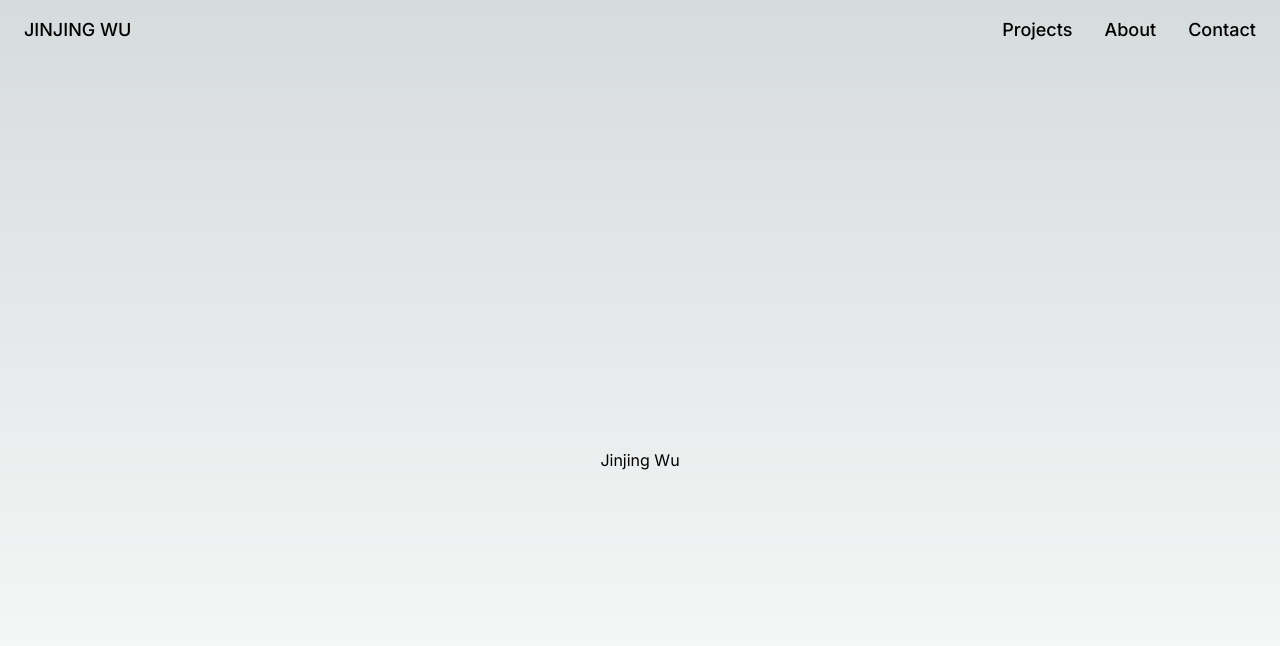
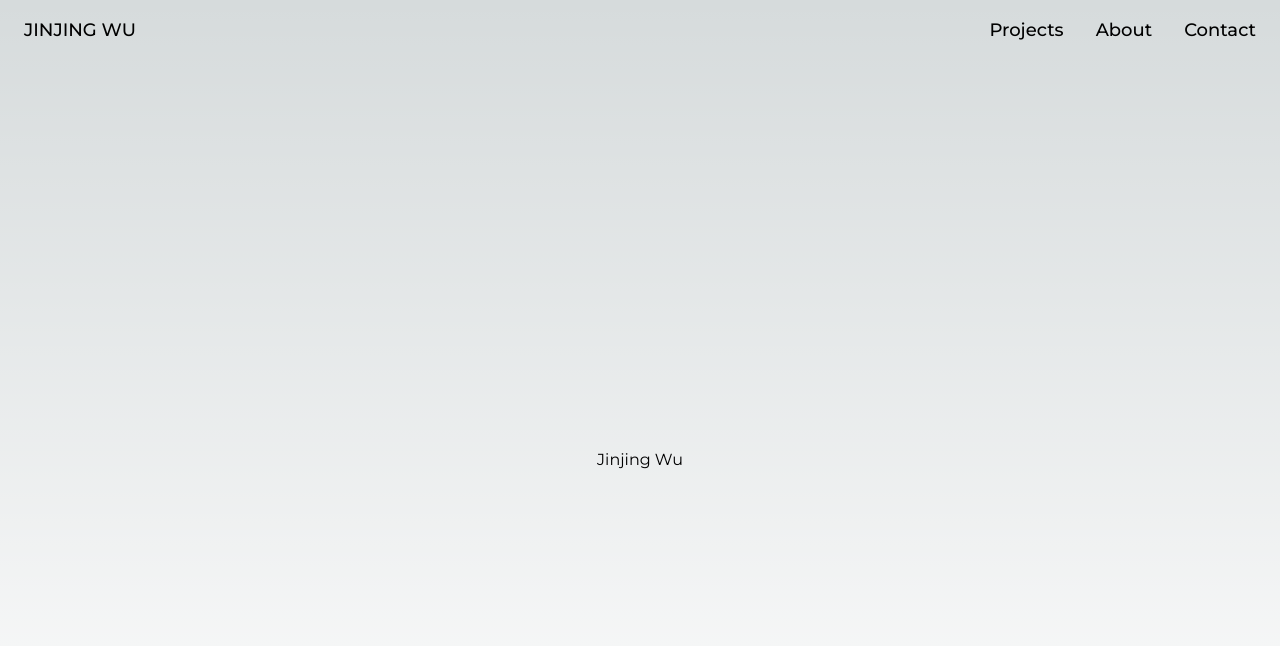
Before and after one commit to jinjingngo/blog, a Next.js app: page / in a window 1280 px wide. Shown: the top 646 px of the page. Built offline with nearby package versions, Linux system fonts and the light colour scheme.

Commit message:
feat: change font to Montserrat, looks so great!

```diff
--- a/src/app/layout.tsx
+++ b/src/app/layout.tsx
@@ -1,11 +1,11 @@
 import "./globals.css";
 
 import type { Metadata } from "next";
-import { Inter } from "next/font/google";
+import { Montserrat } from "next/font/google";
 
 import Header from "./components/Header";
 
-const inter = Inter({ subsets: ["latin"] });
+const montserrat = Montserrat({ subsets: ["latin"] });
 
 export const metadata: Metadata = {
   title: "Jinjing Wu",
@@ -30,7 +30,7 @@
 }>) {
   return (
     <html lang="en">
-      <body className={inter.className}>
+      <body className={montserrat.className}>
         <Header />
         {children}
       </body>
```
